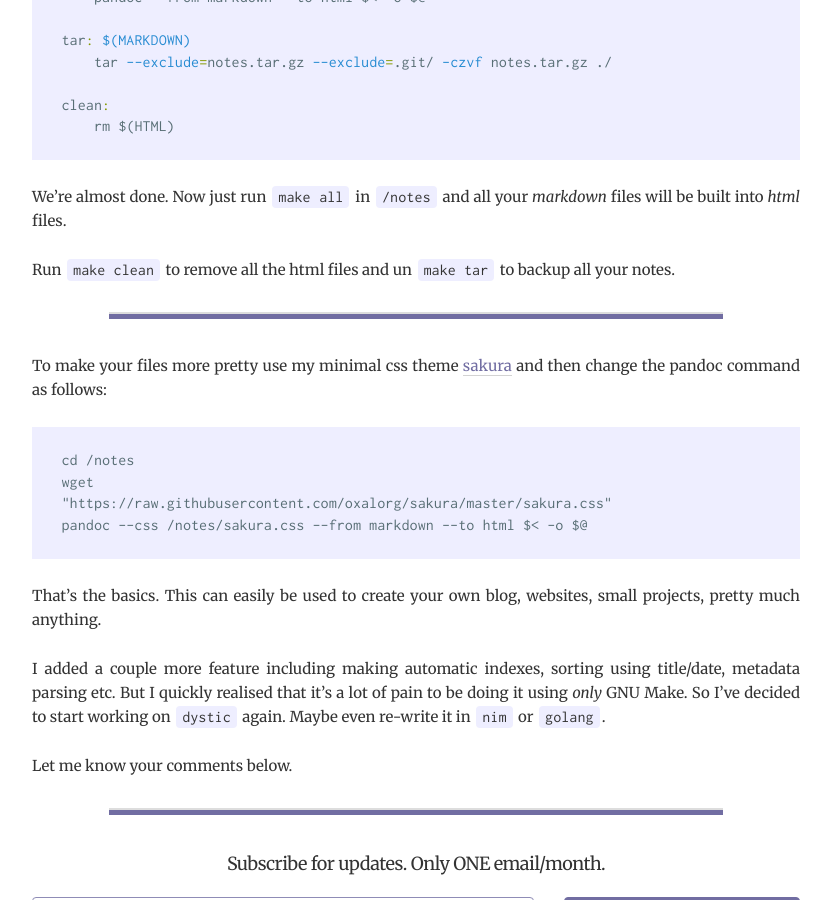
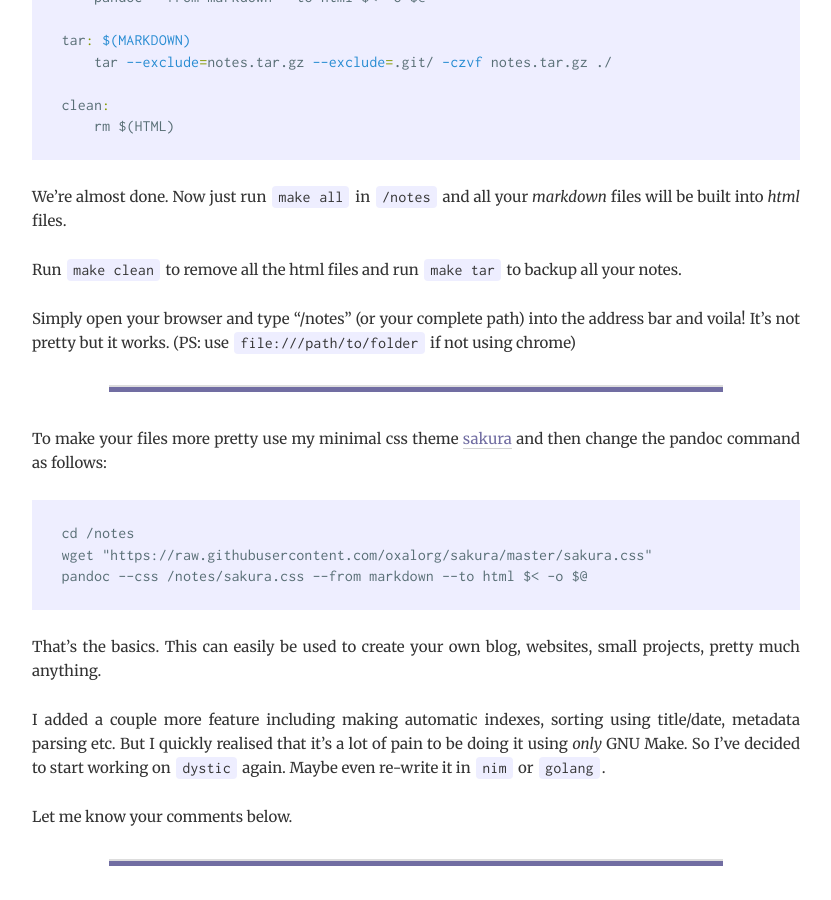
Before and after one commit to Computableverse/computableverse.github.io, a Jekyll site: the page built from _posts/2016-10-28-create-website-using-pandoc-make-file.md, in a window 1280 px wide and 900 px high, scrolled down 1279 px. Shown: the whole window, without its empty margins (224-1055 px from the left). Built offline with Jekyll 4.4.1, drawn with Linux system fonts in a browser that asks for light colours; comment, search, counter and statistics services are not loaded.

Commit message:
ghPublish UPDATE: 2016-10-28-create-website-using-pandoc-make-file.md

````diff
--- a/_posts/2016-10-28-create-website-using-pandoc-make-file.md
+++ b/_posts/2016-10-28-create-website-using-pandoc-make-file.md
@@ -63,8 +63,12 @@ clean:
 We're almost done. Now just run `make all` in `/notes` and all your
 *markdown* files will be built into *html* files.
 
-Run `make clean` to remove all the html files and un `make tar` to
+Run `make clean` to remove all the html files and run `make tar` to
 backup all your notes.
+
+Simply open your browser and type "/notes" (or your complete
+path) into the address bar and voila! It's not pretty but it
+works. (PS: use `file:///path/to/folder` if not using chrome)
 
 ---
 
@@ -74,8 +78,7 @@ command as follows:
 
 ```
 cd /notes
-wget
-"https://raw.githubusercontent.com/oxalorg/sakura/master/sakura.css"
+wget "https://raw.githubusercontent.com/oxalorg/sakura/master/sakura.css"
 pandoc --css /notes/sakura.css --from markdown --to html $< -o $@
 ```
 
````
